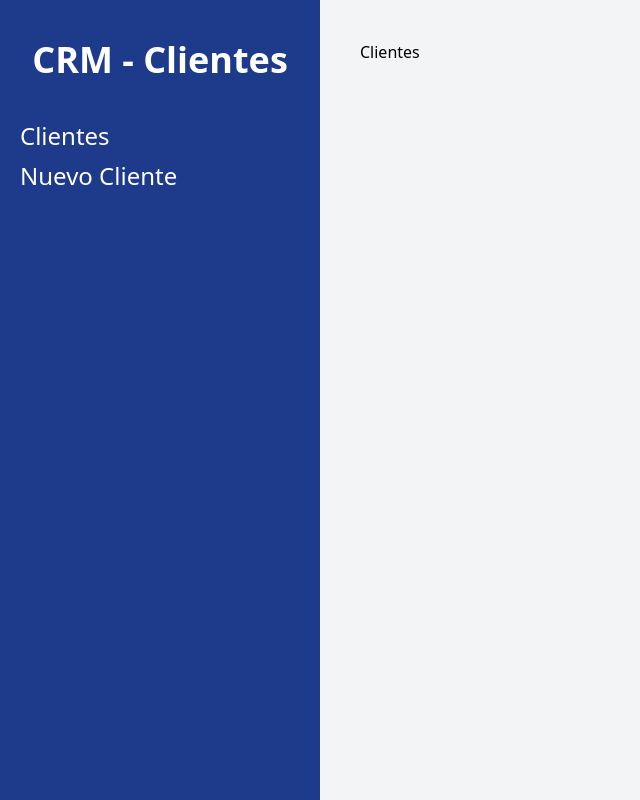
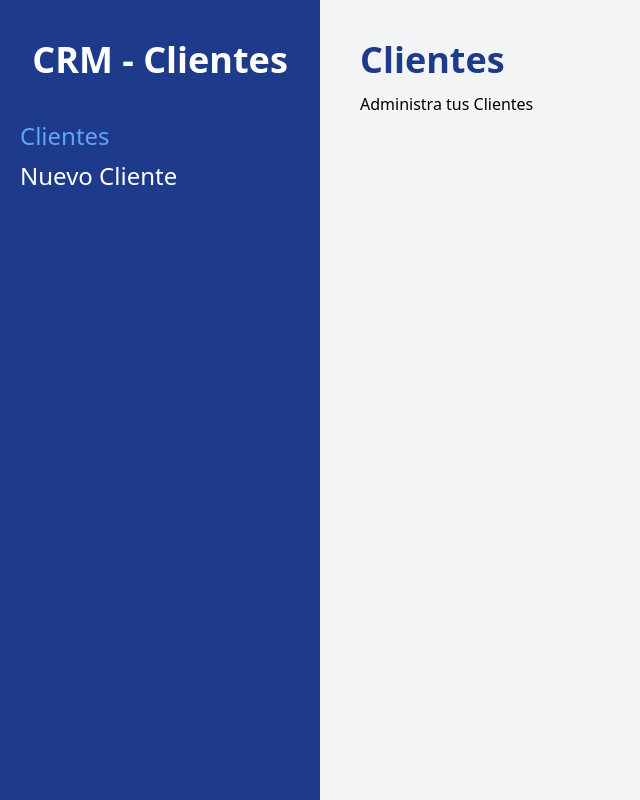
Before and after one commit to JuanRaV/crm-react, a React (Vite) app: page / in a window 1280 px wide. Shown: the whole page, without its empty margins (0-640 px from the left). Built offline with nearby package versions, Linux system fonts and the light colour scheme.

Commit message:
Starting the first loader

```diff
--- a/src/components/Layout.jsx
+++ b/src/components/Layout.jsx
@@ -1,6 +1,9 @@
-import { Outlet,Link } from "react-router-dom"
+import { Outlet,Link, useLocation } from "react-router-dom"
 
 const Layout = () => {
+
+  const location = useLocation()
+
   return (
     <div className="md:flex md:min-h-screen">
       {/* Side bar */}
@@ -8,8 +11,12 @@ const Layout = () => {
         <h2 className="text-4xl font-black text-center text-white">CRM - Clientes</h2>
         <nav className="mt-10">
           {/* Con Link se hace mas optimizada la navegacion */}
-          <Link className="text-2xl block mt-2 hover:text-blue-300 text-white" to="/">Clientes</Link>
-          <Link className="text-2xl block mt-2 hover:text-blue-300 text-white" to="/clientes/nuevo">Nuevo Cliente</Link>
+          <Link
+            className={`${location.pathname ==='/' ? 'text-blue-400' : 'text-white'} text-2xl block mt-2 hover:text-blue-400`} to="/"
+          >Clientes</Link>
+          <Link
+            className={`${location.pathname ==='/clientes/nuevo' ? 'text-blue-400' : 'text-white'} text-2xl block mt-2 hover:text-blue-400`} to="/clientes/nuevo"
+          >Nuevo Cliente</Link>
         </nav>
       </aside>
 
--- a/src/main.jsx
+++ b/src/main.jsx
@@ -4,7 +4,7 @@ import './index.css'
 import { createBrowserRouter,RouterProvider } from 'react-router-dom'
 import Layout from './components/Layout'
 import NuevoCliente from './pages/NuevoCliente'
-import Index from './pages/Index'
+import Index, {loader as clientesLoader} from './pages/Index'
 
 //Routing con diferentes URLS
 const router = createBrowserRouter([
@@ -15,7 +15,8 @@ const router = createBrowserRouter([
     children: [
       {
         index:true,
-        element: <Index/>
+        element: <Index/>,
+        loader: clientesLoader
       },
       {
         path:'/clientes/nuevo',
--- a/src/pages/Index.jsx
+++ b/src/pages/Index.jsx
@@ -1,8 +1,17 @@
+
+//Similar a un UseState
+export function loader(){
+  return 'Desde Loader';
+}
+
 const Index = () => {
+
+
   return (
-    <div>
-        <h1>Clientes</h1>
-    </div>
+    <>
+      <h1 className="font-black text-4xl text-blue-900">Clientes</h1>
+      <p className="mt-3">Administra tus Clientes</p>
+    </>
   )
 }
 
```
